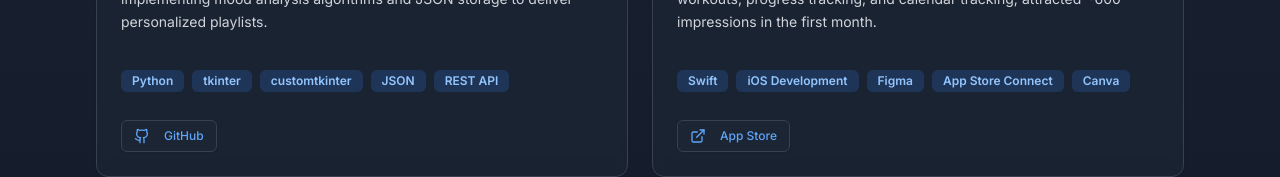
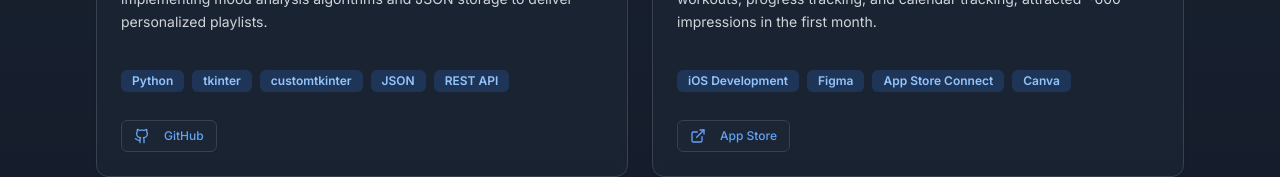
Before and after one commit to guptaneev/portfolio-cs, a Next.js app: page / in a window 1280 px wide. Shown: the part 2474-2651 px from the top of the page. Built offline with nearby package versions, Linux system fonts and the light colour scheme.

Commit message:
fixing app

```diff
--- a/app/page.tsx
+++ b/app/page.tsx
@@ -325,7 +325,6 @@
               imageSrc="/endure.png"
               imageAlt="Endure App Screenshot"
               tags={[
-                "Swift",
                 "iOS Development",
                 "Figma",
                 "App Store Connect",
```
Also changed, not shown: 1 other file (tests, documents, lock files or other folders).
